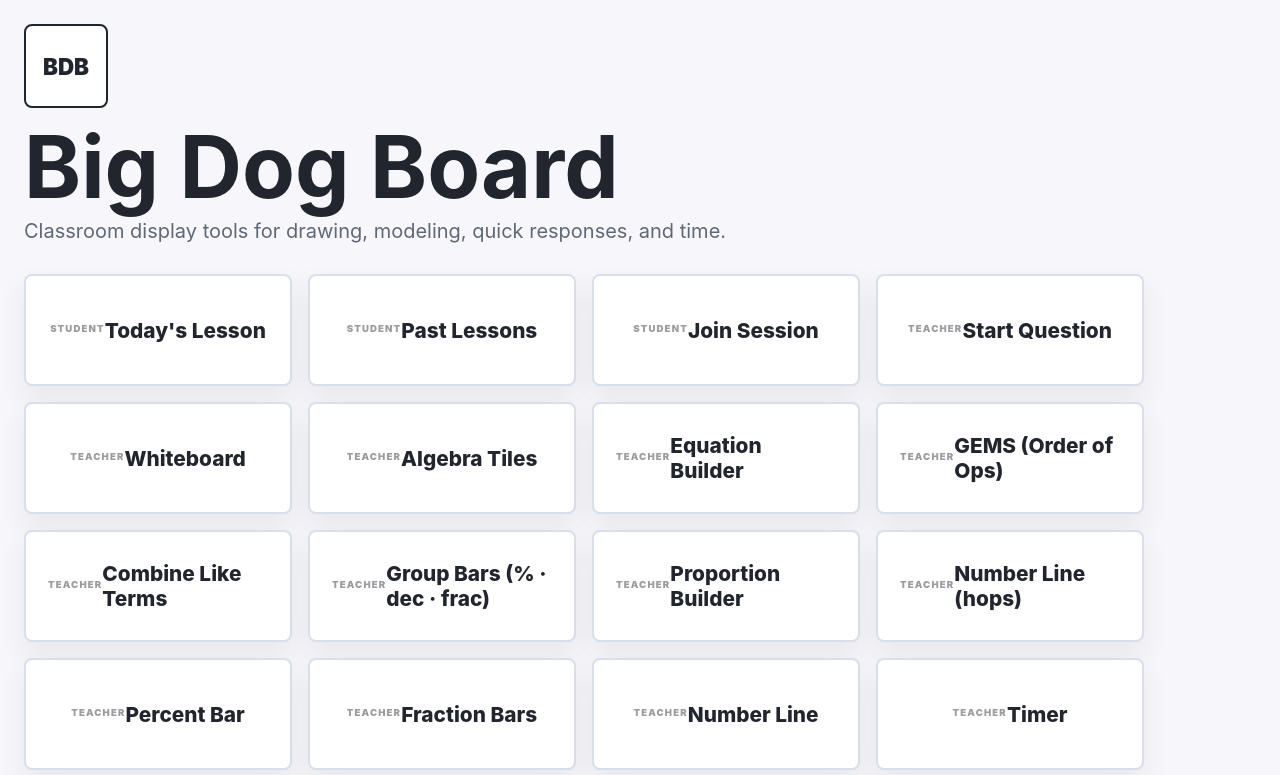
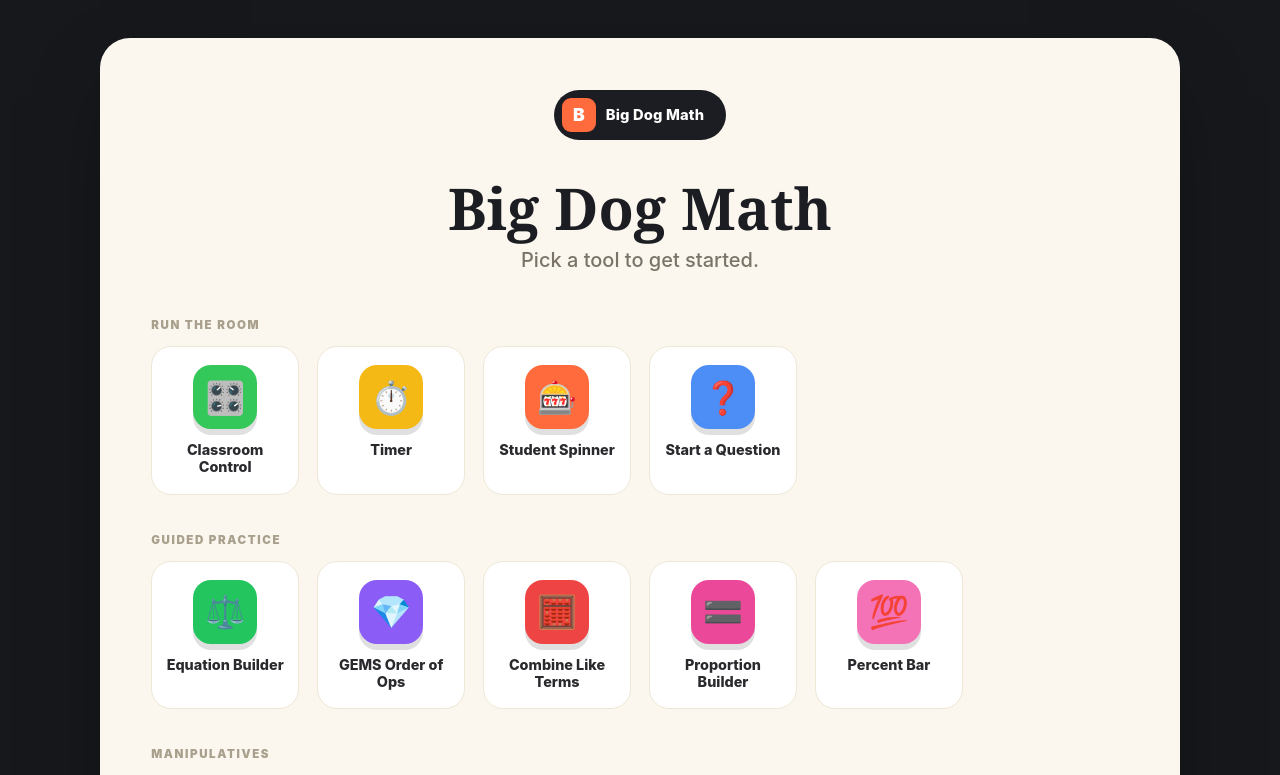
Before and after one commit to Wilsos22/Website-prototype, a Next.js app: page / in a window 1280 px wide. Shown: the top 775 px of the page. Built offline with nearby package versions, Linux system fonts and the light colour scheme.

Commit message:
Home: playful cream-canvas tile launcher (grouped, colorful tiles)

```diff
--- a/src/app/page.tsx
+++ b/src/app/page.tsx
@@ -1,52 +1,106 @@
-// Teacher home screen: a large touch-friendly launcher for each prototype tool.
+// Big Dog Math — home launcher. Playful cream-canvas theme with bright,
+// labeled tiles grouped by purpose. Tiles link to each tool.
 import Link from "next/link";
 
-const tools = [
-  { href: "/today", label: "Today's Lesson", badge: "student" },
-  { href: "/lessons", label: "Past Lessons", badge: "student" },
-  { href: "/join", label: "Join Session", badge: "student" },
-  { href: "/start-question", label: "Start Question", badge: "teacher" },
-  { href: "/whiteboard", label: "Whiteboard", badge: "teacher" },
-  { href: "/algebra-tiles", label: "Algebra Tiles", badge: "teacher" },
-  { href: "/equation-builder", label: "Equation Builder", badge: "teacher" },
-  { href: "/order-of-operations", label: "GEMS (Order of Ops)", badge: "teacher" },
-  { href: "/combine-like-terms", label: "Combine Like Terms", badge: "teacher" },
-  { href: "/group-bars", label: "Group Bars (% · dec · frac)", badge: "teacher" },
-  { href: "/proportions", label: "Proportion Builder", badge: "teacher" },
-  { href: "/number-line-plus", label: "Number Line (hops)", badge: "teacher" },
-  { href: "/percent-bar", label: "Percent Bar", badge: "teacher" },
-  { href: "/fraction-bars", label: "Fraction Bars", badge: "teacher" },
-  { href: "/number-line", label: "Number Line", badge: "teacher" },
-  { href: "/timer", label: "Timer", badge: "teacher" },
-  { href: "/control", label: "Classroom Control", badge: "teacher" },
-  { href: "/spinner", label: "Student Spinner", badge: "teacher" },
+interface Tool { href: string; label: string; icon: string; color: string; }
+interface Section { title: string; tools: Tool[]; }
+
+const SECTIONS: Section[] = [
+  {
+    title: "Run the room",
+    tools: [
+      { href: "/control", label: "Classroom Control", icon: "🎛️", color: "#34c759" },
+      { href: "/timer", label: "Timer", icon: "⏱️", color: "#f5b915" },
+      { href: "/spinner", label: "Student Spinner", icon: "🎰", color: "#ff6b3d" },
+      { href: "/start-question", label: "Start a Question", icon: "❓", color: "#4d8df6" },
+    ],
+  },
+  {
+    title: "Guided practice",
+    tools: [
+      { href: "/equation-builder", label: "Equation Builder", icon: "⚖️", color: "#22c55e" },
+      { href: "/order-of-operations", label: "GEMS Order of Ops", icon: "💎", color: "#8b5cf6" },
+      { href: "/combine-like-terms", label: "Combine Like Terms", icon: "🧮", color: "#ef4444" },
+      { href: "/proportions", label: "Proportion Builder", icon: "🟰", color: "#ec4899" },
+      { href: "/percent-bar", label: "Percent Bar", icon: "💯", color: "#f472b6" },
+    ],
+  },
+  {
+    title: "Manipulatives",
+    tools: [
+      { href: "/whiteboard", label: "Whiteboard", icon: "🖊️", color: "#0ea5e9" },
+      { href: "/algebra-tiles", label: "Algebra Tiles", icon: "🟦", color: "#3b82f6" },
+      { href: "/fraction-bars", label: "Fraction Bars", icon: "▦", color: "#14b8a6" },
+      { href: "/number-line", label: "Number Line", icon: "📏", color: "#f59e0b" },
+      { href: "/number-line-plus", label: "Number Line · Hops", icon: "🐸", color: "#38bdf8" },
+      { href: "/group-bars", label: "Group Bars", icon: "📊", color: "#10b981" },
+    ],
+  },
+  {
+    title: "For students",
+    tools: [
+      { href: "/today", label: "Today's Lesson", icon: "📘", color: "#4d8df6" },
+      { href: "/lessons", label: "Past Lessons", icon: "📚", color: "#8b5cf6" },
+      { href: "/join", label: "Join Session", icon: "🙋", color: "#34c759" },
+    ],
+  },
 ];
 
 export default function HomePage() {
   return (
-    <main className="app-page home-page">
-      <section className="brand-block" aria-labelledby="home-title">
-        <div className="brand-mark" aria-hidden="true">
-          BDB
+    <main className="hp-page">
+      <style>{`
+        .hp-page { min-height:100vh; background:#17181c; padding:clamp(14px,3vw,40px); font-family:Inter,ui-sans-serif,system-ui,sans-serif; box-sizing:border-box; }
+        .hp-panel { max-width:1080px; margin:0 auto; background:#fbf7ef; border-radius:30px; padding:clamp(24px,4vw,52px); box-shadow:0 30px 80px -30px rgba(0,0,0,0.6); }
+        .hp-brandrow { display:flex; justify-content:center; margin-bottom:clamp(20px,4vw,38px); }
+        .hp-pill { display:inline-flex; align-items:center; gap:10px; background:#1c1d22; color:#fff; border-radius:999px; padding:8px 8px 8px 8px; }
+        .hp-logo { width:34px; height:34px; border-radius:9px; background:#ff6b3d; display:grid; place-items:center; font-weight:900; color:#fff; font-size:1.1rem; }
+        .hp-pill-name { font-weight:800; font-size:0.92rem; letter-spacing:0.01em; padding-right:14px; }
+        .hp-hero { text-align:center; margin-bottom:clamp(26px,5vw,46px); }
+        .hp-title { font-family:Georgia,"Times New Roman",serif; font-size:clamp(2.2rem,6vw,3.6rem); font-weight:700; color:#1c1d22; margin:0; line-height:1.05; }
+        .hp-sub { margin:10px 0 0; color:#7a7468; font-size:clamp(1rem,2.4vw,1.25rem); font-weight:500; }
+
+        .hp-section { margin-bottom:clamp(22px,4vw,38px); }
+        .hp-section-title { font-size:0.72rem; font-weight:900; letter-spacing:0.14em; text-transform:uppercase; color:#a89f8c; margin:0 0 14px; }
+        .hp-grid { display:grid; grid-template-columns:repeat(auto-fill,minmax(132px,1fr)); gap:clamp(12px,2vw,18px); }
+
+        .hp-tile { display:flex; flex-direction:column; align-items:center; gap:12px; text-decoration:none; padding:18px 10px; border-radius:20px; background:#fff; border:1px solid #efe7d6; transition:transform 140ms ease, box-shadow 140ms ease, border-color 140ms ease; }
+        .hp-tile:hover { transform:translateY(-4px); box-shadow:0 14px 28px -14px rgba(0,0,0,0.35); border-color:#e2d8c2; }
+        .hp-icon { width:64px; height:64px; border-radius:18px; display:grid; place-items:center; font-size:2rem; box-shadow:0 6px 0 0 rgba(0,0,0,0.12); }
+        .hp-label { font-size:0.9rem; font-weight:800; color:#2a2a2e; text-align:center; line-height:1.2; }
+
+        .hp-foot { text-align:center; margin-top:8px; color:#b3aa97; font-size:0.8rem; font-weight:600; }
+      `}</style>
+
+      <div className="hp-panel">
+        <div className="hp-brandrow">
+          <div className="hp-pill">
+            <span className="hp-logo">B</span>
+            <span className="hp-pill-name">Big Dog Math</span>
+          </div>
         </div>
-        <h1 id="home-title" className="brand-title">
-          Big Dog Board
-        </h1>
-        <p className="brand-subtitle">
-          Classroom display tools for drawing, modeling, quick responses, and time.
-        </p>
-      </section>
 
-      <nav className="launch-grid" aria-label="Classroom tools">
-        {tools.map((tool) => (
-          <Link key={tool.href} className="launch-button" href={tool.href}>
-            <span style={{ fontSize: "0.6rem", fontWeight: 900, letterSpacing: "0.12em", textTransform: "uppercase", opacity: 0.45, display: "block", marginBottom: "4px" }}>
-              {tool.badge}
-            </span>
-            {tool.label}
-          </Link>
+        <div className="hp-hero">
+          <h1 className="hp-title">Big Dog Math</h1>
+          <p className="hp-sub">Pick a tool to get started.</p>
+        </div>
+
+        {SECTIONS.map((sec) => (
+          <section className="hp-section" key={sec.title}>
+            <p className="hp-section-title">{sec.title}</p>
+            <div className="hp-grid">
+              {sec.tools.map((t) => (
+                <Link className="hp-tile" href={t.href} key={t.href}>
+                  <span className="hp-icon" style={{ background: t.color }}>{t.icon}</span>
+                  <span className="hp-label">{t.label}</span>
+                </Link>
+              ))}
+            </div>
+          </section>
         ))}
-      </nav>
+
+        <p className="hp-foot">Big Dog Math · classroom tools</p>
+      </div>
     </main>
   );
 }
```
